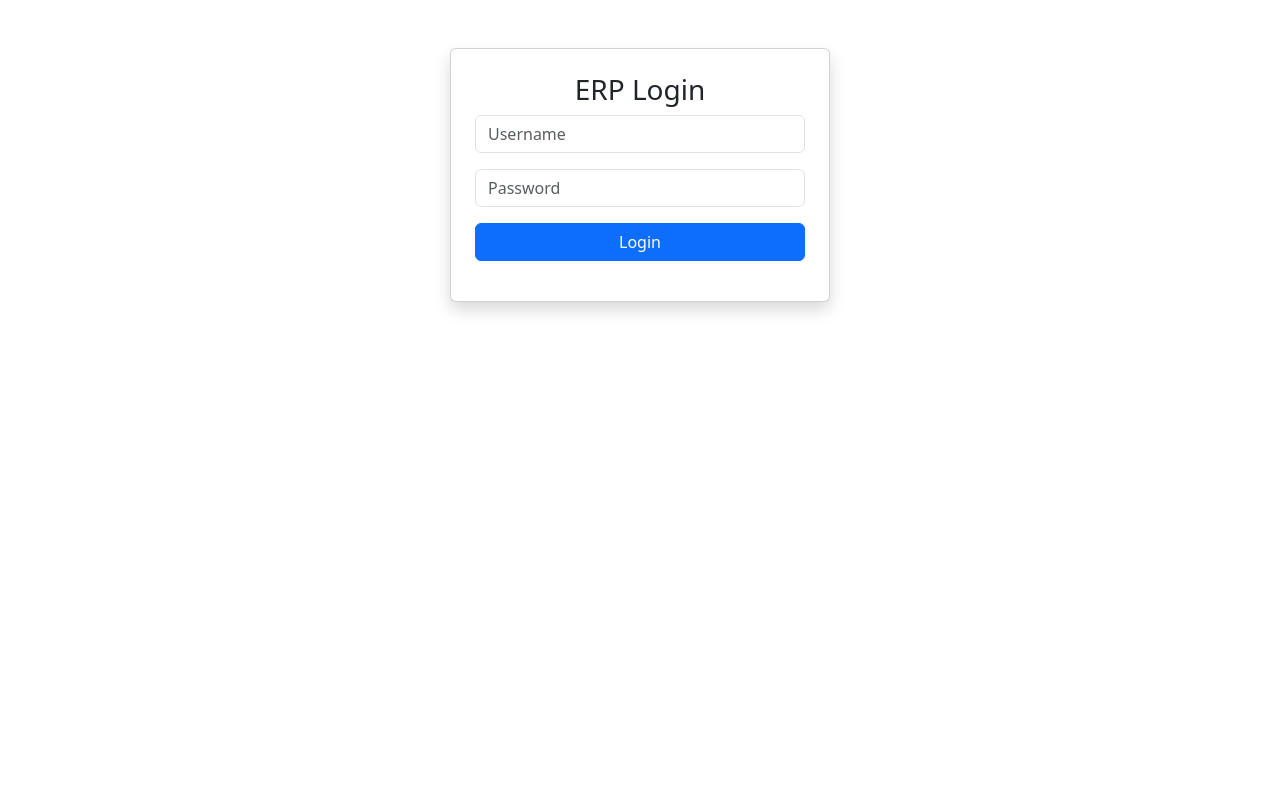
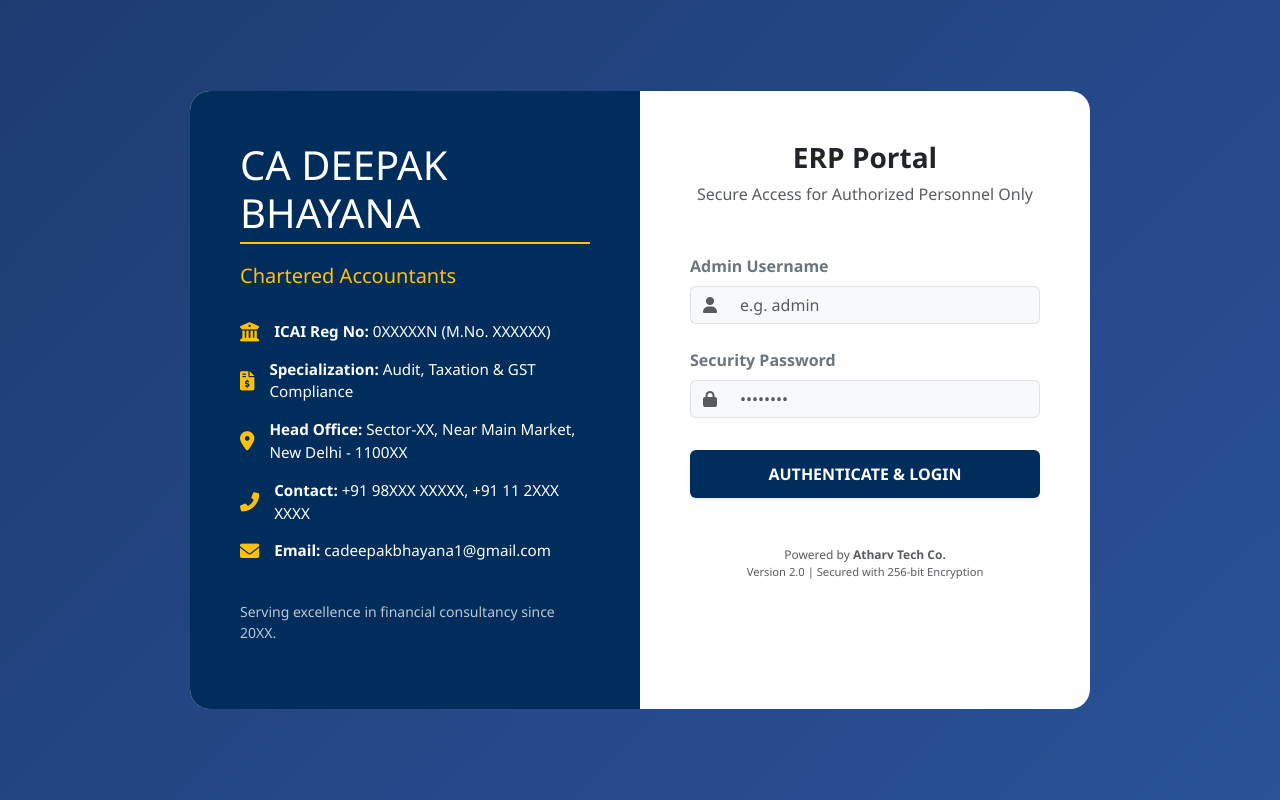
Before and after one commit to careatc1-pixel/ca-billing-erp, a Flask app: page /login in a window 1280 px wide. Run offline with Flask 3, Linux system fonts and the light colour scheme.

Commit message:
Update login.html

```diff
--- a/templates/login.html
+++ b/templates/login.html
@@ -1,13 +1,105 @@
-<link href="https://cdn.jsdelivr.net/npm/bootstrap@5.3.0/dist/css/bootstrap.min.css" rel="stylesheet">
-<div class="container mt-5">
-    <div class="row justify-content-center">
-        <div class="col-md-4 card p-4 shadow">
-            <h3 class="text-center">ERP Login</h3>
+<!DOCTYPE html>
+<html lang="en">
+<head>
+    <meta charset="UTF-8">
+    <meta name="viewport" content="width=device-width, initial-scale=1.0">
+    <title>CA Deepak Bhayana | Secure ERP Login</title>
+    <link href="https://cdn.jsdelivr.net/npm/bootstrap@5.3.0/dist/css/bootstrap.min.css" rel="stylesheet">
+    <link rel="stylesheet" href="https://cdnjs.cloudflare.com/ajax/libs/font-awesome/6.0.0/css/all.min.css">
+    <style>
+        body { background: linear-gradient(135deg, #1e3c72 0%, #2a5298 100%); height: 100vh; display: flex; align-items: center; justify-content: center; font-family: 'Segoe UI', Tahoma, Geneva, Verdana, sans-serif; }
+        .login-card { border-radius: 20px; overflow: hidden; background: white; max-width: 900px; width: 100%; border: none; }
+        .info-side { background: #002d5b; color: white; padding: 50px; }
+        .form-side { padding: 50px; }
+        .firm-title { border-bottom: 2px solid #ffc107; display: inline-block; padding-bottom: 5px; margin-bottom: 20px; }
+        .detail-item { margin-bottom: 15px; font-size: 0.95rem; display: flex; align-items: center; }
+        .detail-item i { margin-right: 15px; color: #ffc107; font-size: 1.2rem; }
+        .login-btn { background: #002d5b; border: none; padding: 12px; font-weight: 600; transition: 0.3s; }
+        .login-btn:hover { background: #004085; transform: translateY(-2px); }
+    </style>
+</head>
+<body>
+
+<div class="container d-flex justify-content-center">
+    <div class="row login-card shadow-2xl">
+
+        <div class="col-md-6 info-side d-none d-md-flex flex-column justify-content-center">
+            <h1 class="firm-title">CA DEEPAK BHAYANA</h1>
+            <h5 class="mb-4 text-warning">Chartered Accountants</h5>
+
+            <div class="firm-details mt-2">
+                <div class="detail-item">
+                    <i class="fas fa-university"></i>
+                    <span><strong>ICAI Reg No:</strong> 0XXXXXN (M.No. XXXXXX)</span>
+                </div>
+                <div class="detail-item">
+                    <i class="fas fa-file-invoice-dollar"></i>
+                    <span><strong>Specialization:</strong> Audit, Taxation & GST Compliance</span>
+                </div>
+                <div class="detail-item">
+                    <i class="fas fa-map-marker-alt"></i>
+                    <span><strong>Head Office:</strong> Sector-XX, Near Main Market, <br>New Delhi - 1100XX</span>
+                </div>
+                <div class="detail-item">
+                    <i class="fas fa-phone-alt"></i>
+                    <span><strong>Contact:</strong> +91 98XXX XXXXX, +91 11 2XXX XXXX</span>
+                </div>
+                <div class="detail-item">
+                    <i class="fas fa-envelope"></i>
+                    <span><strong>Email:</strong> cadeepakbhayana1@gmail.com</span>
+                </div>
+            </div>
+
+            <p class="mt-4 small text-light opacity-75">Serving excellence in financial consultancy since 20XX.</p>
+        </div>
+
+        <div class="col-md-6 form-side">
+            <div class="text-center mb-5">
+                <h3 class="fw-bold text-dark">ERP Portal</h3>
+                <p class="text-muted">Secure Access for Authorized Personnel Only</p>
+            </div>
+
+            {% with messages = get_flashed_messages() %}
+              {% if messages %}
+                {% for message in messages %}
+                  <div class="alert alert-danger alert-dismissible fade show p-2 small" role="alert">
+                    {{ message }}
+                    <button type="button" class="btn-close" data-bs-dismiss="alert"></button>
+                  </div>
+                {% endfor %}
+              {% endif %}
+            {% endwith %}
+
             <form method="POST">
-                <input type="text" name="username" class="form-control mb-3" placeholder="Username" required>
-                <input type="password" name="password" class="form-control mb-3" placeholder="Password" required>
-                <button class="btn btn-primary w-100">Login</button>
+                <div class="mb-4">
+                    <label class="form-label fw-semibold text-secondary">Admin Username</label>
+                    <div class="input-group">
+                        <span class="input-group-text bg-light border-end-0"><i class="fas fa-user text-muted"></i></span>
+                        <input type="text" name="username" class="form-control bg-light border-start-0" placeholder="e.g. admin" required>
+                    </div>
+                </div>
+                <div class="mb-4">
+                    <label class="form-label fw-semibold text-secondary">Security Password</label>
+                    <div class="input-group">
+                        <span class="input-group-text bg-light border-end-0"><i class="fas fa-lock text-muted"></i></span>
+                        <input type="password" name="password" class="form-control bg-light border-start-0" placeholder="••••••••" required>
+                    </div>
+                </div>
+
+                <button type="submit" class="btn btn-primary login-btn w-100 shadow-sm mt-2">
+                    AUTHENTICATE & LOGIN
+                </button>
             </form>
+
+            <div class="text-center mt-5">
+                <p class="text-muted mb-0" style="font-size: 0.75rem;">Powered by <strong>Atharv Tech Co.</strong></p>
+                <p class="text-muted" style="font-size: 0.7rem;">Version 2.0 | Secured with 256-bit Encryption</p>
+            </div>
         </div>
+
     </div>
 </div>
+
+<script src="https://cdn.jsdelivr.net/npm/bootstrap@5.3.0/dist/js/bootstrap.bundle.min.js"></script>
+</body>
+</html>
```
